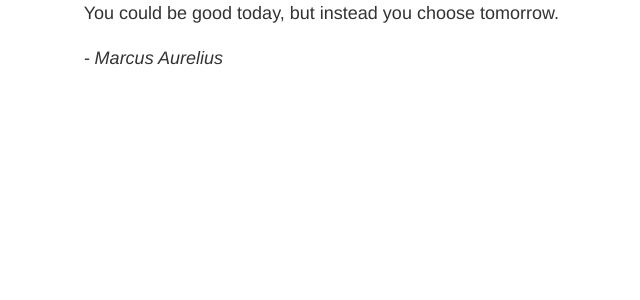
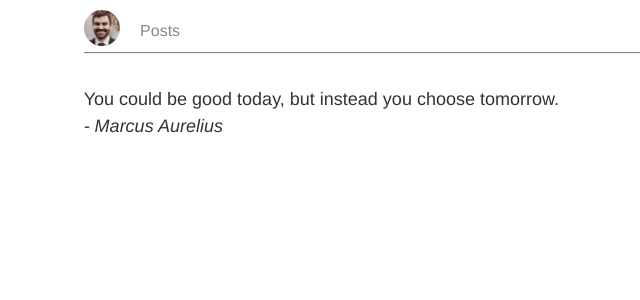
Before and after one commit to rockorager/rockorager.github.com, a Jekyll site: the page built from index.md, in a window 1280 px wide. Shown: the top 300 px of the page, without its empty margins (206-846 px from the left). Built offline with Jekyll 4.4.1, drawn with Linux system fonts in a browser that asks for light colours.

Commit message:
Update head, index to markdown

```diff
--- a/_includes/head.html
+++ b/_includes/head.html
@@ -4,7 +4,7 @@
     <meta charset="utf-8">
     <meta name="viewport" content="width=device-width, initial-scale=1">
     <title>{{ page.title }}</title>
-    <link rel="stylesheet" href="style.css">
+    <link rel="stylesheet" href="/style.css">
     <!--IndieWeb-->
     <link rel="me" href="mailto:tim@timculverhouse.com">
     <link rel="authorization_endpoint" href="https://indieauth.com/auth">
@@ -14,8 +14,10 @@
 
   <body>
     <header>
-      <a href="/"><img src="/assets/img/tim.jpeg" alt="Home" class="avatar"></a>
-      <a href="/">Home</a>
-      <a href="/feed">Feed</a>
+      <a class="h-card u-url u-uid" href="https://timculverhouse.com">
+        <img src="/assets/img/tim.jpeg" alt="Home" class="avatar">
+        <span hidden class="p-name">Tim Culverhouse</span>
+      </a>
+      <a href="/posts">Posts</a>
     </header>
     <hr>
--- /dev/null
+++ b/_layouts/index.html
@@ -0,0 +1,3 @@
+{% include head.html %}
+{{ content }}
+{% include foot.html %}
--- a/_layouts/page.html
+++ b/_layouts/page.html
@@ -1,6 +1,6 @@
 {% include head.html %}
     <article class="h-entry">
-        <h1 class="p-name">{{ page.title}}</h1>
+        <h1 class="p-name">{{ page.title }}</h1>
         <a hidden class="h-card p-author" href="https://www.timculverhouse.com"><img src="/assets/img/tim.jpeg" alt="Tim Culverhouse">Tim Culverhouse</a>
         {% if page.updated != "" %}
             <time class="dt-published" datetime="{{page.updated}}">Updated {{ page.updated | date: "%a %b %d, %Y" }}</time>
--- a/_layouts/posts.html
+++ b/_layouts/posts.html
@@ -1,5 +1,4 @@
 {% include head.html %}
-<h1>{{page.title}}</h1>
   {% if page.tag %}
     {% assign filtered_posts = site.posts | where: "category", page.tag %}
   {% else %}
--- a/index.html
+++ /dev/null
@@ -1,21 +0,0 @@
-<!DOCTYPE html>
-<html lang="en">
-  <head>
-    <meta charset="utf-8">
-    <meta name="viewport" content="width=device-width, initial-scale=1">
-    <title>home</title>
-    <link rel="stylesheet" href="style.css">
-    <!--IndieWeb-->
-    <link rel="me" href="mailto:tim@timculverhouse.com">
-    <link rel="authorization_endpoint" href="https://indieauth.com/auth">
-    <link rel="token_endpoint" href="https://tokens.indieauth.com/token">
-    <link rel="webmention" href="https://webmention.io/timculverhouse.com/webmention">
-  </head>
-
-  <body>
-    <a hidden class="h-card u-url u-uid" href="https://timculverhouse.com">
-      <img class="u-photo" src="/assets/img/tim.jpeg" alt="Tim Culverhouse">Tim Culverhouse</a>
-    <p>You could be good today, but instead you choose tomorrow.</p>
-    <p><em>- Marcus Aurelius</em></p>
-  </body>
-</html>
--- a/style.css
+++ b/style.css
@@ -123,7 +123,6 @@ p {
 }
 
 header {
-
   font-size: 16px;
 }
 
```
Also changed, not shown: index.md (added, +8 -0 lines), posts.md (renamed from feed.md, +1 -1 lines), 6 other files.
